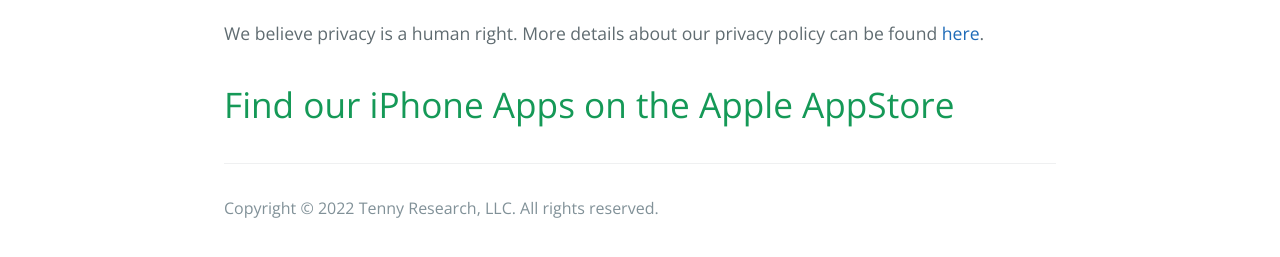
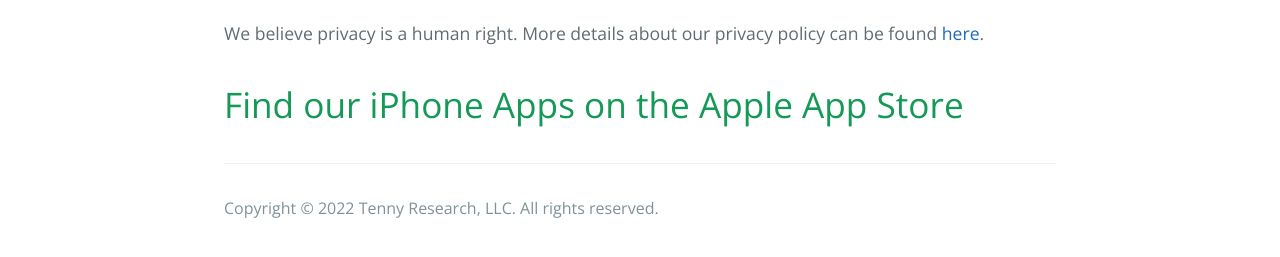
Before and after one commit to ltenny/ltenny.github.io, a Jekyll site: the page built from index.md, in a window 1280 px wide. Shown: the part 528-785 px from the top of the page. Built offline with Jekyll 4.4.1, drawn with Linux system fonts in a browser that asks for light colours; our own code applies the rules of GitHub Pages for plain Markdown files.

Commit message:
updated index.md

```diff
--- a/index.md
+++ b/index.md
@@ -10,4 +10,4 @@ We believe privacy is a human right. More details about our privacy policy can b
 
 
 
-# Find our iPhone Apps on the Apple AppStore
+# Find our iPhone Apps on the Apple App Store
```
